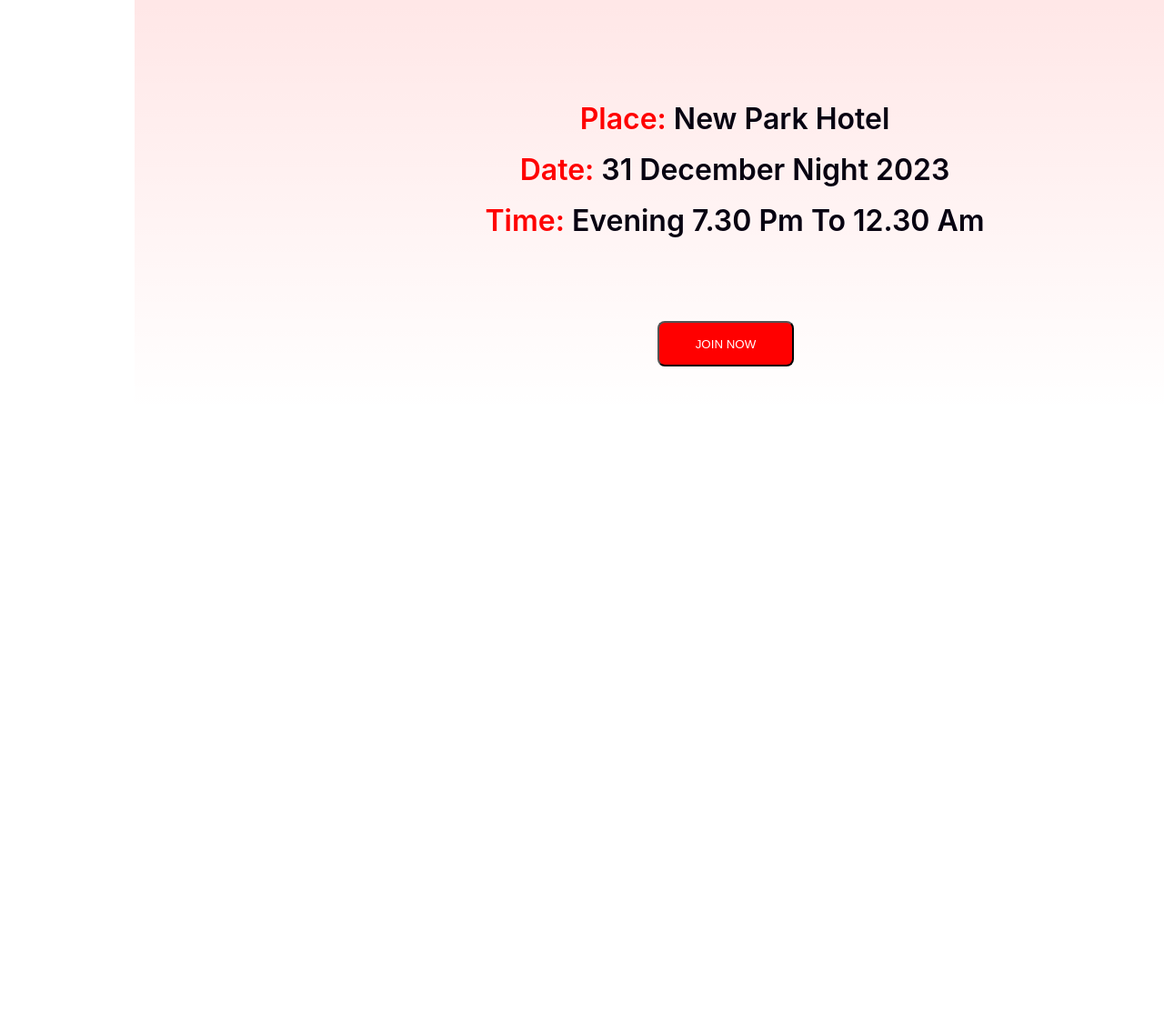
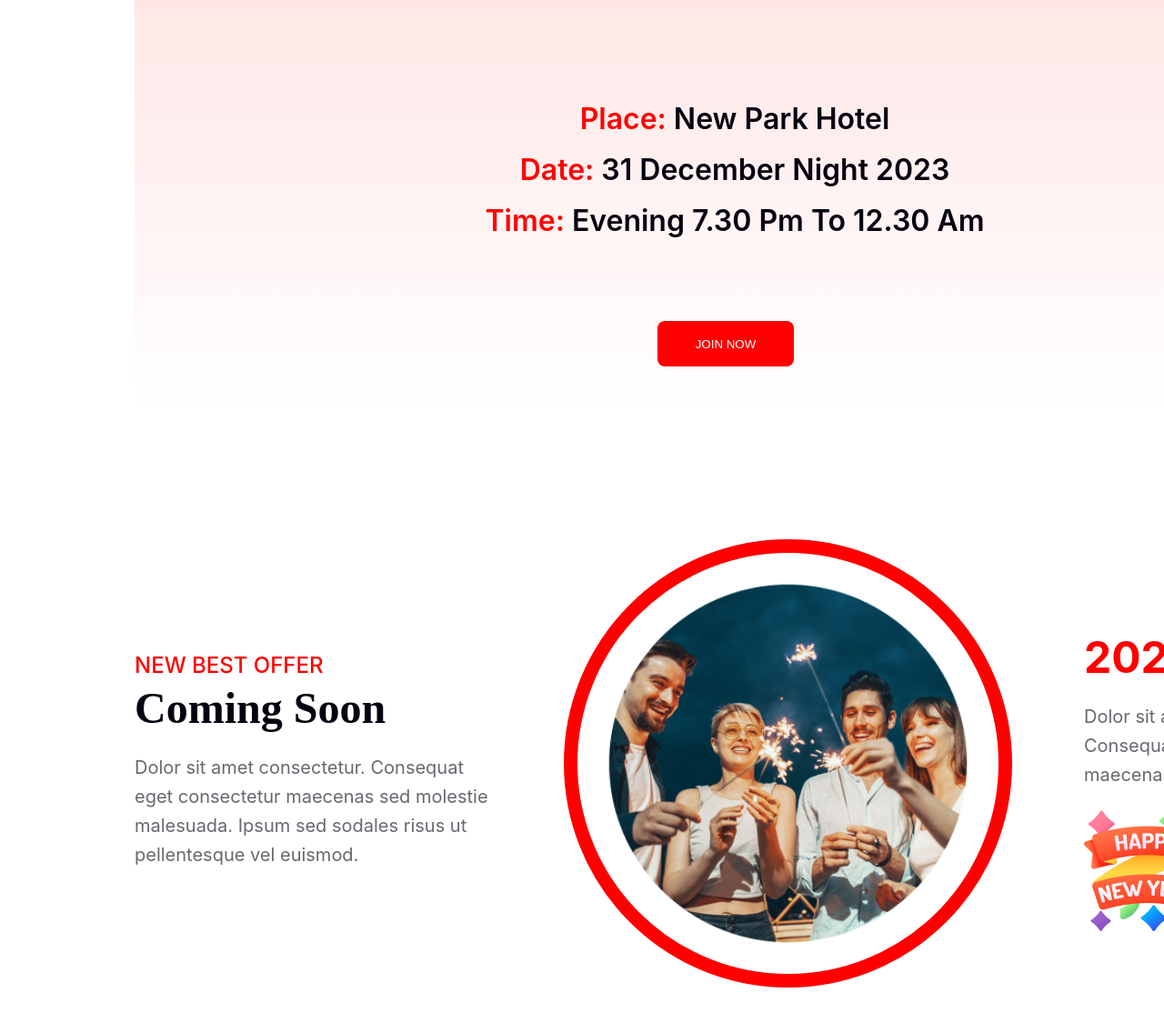
Before and after one commit to GearHead87/b9a1-new-mission, a plain HTML site: page index.html in a window 1280 px wide. Shown: the part 2305-3430 px from the top of the page at 91% size. Before the commit the page ends 2898 px from the top, so only its background shows below. Drawn offline with Linux system fonts and the light colour scheme.

Commit message:
best offer

```diff
--- a/index.html
+++ b/index.html
@@ -42,6 +42,26 @@
             </p>
             <button class="event-btn">JOIN NOW</button>
         </section>
+
+        <section class="best-offer">
+            <div class="best-offer-text">
+                <p>NEW BEST OFFER</p>
+                <p>Coming Soon</p>
+                <p>Dolor sit amet consectetur. Consequat eget consectetur maecenas sed molestie malesuada. Ipsum sed sodales risus ut pellentesque vel euismod. </p>
+
+            </div>
+            <div class="best-offer-img">
+                <img src="images/Ellipse-1.png" alt="happy people">
+            </div>
+
+            <div class="best-offer-text-left">
+                <p>2024</p>
+                <p>Dolor sit amet consectetur. Consequat eget consectetur maecenas sed.</p>
+                <img src="images/Group-96.png" alt="">
+            </div>
+
+        </section>
+
     </main>
 </body>
 
--- a/styles/styles.css
+++ b/styles/styles.css
@@ -190,4 +190,102 @@
     padding: 16px;
     color: white;
     margin: 0 575px;
+    border: 0px;
 }
+
+.event-btn:hover {
+    background: rgb(230, 2, 2);
+}
+
+/* Best offer */
+
+.best-offer {
+    display: flex;
+    justify-content: space-between;
+    flex-direction: row;
+    margin: 140px;
+    width: 1320px;
+    height: 463px;
+}
+
+.best-offer-text {
+    padding-top: 100px;
+    width: 393px;
+    margin: 0;
+}
+
+.best-offer-text p:nth-of-type(1) {
+    color: #F00;
+    font-family: Inter;
+    font-size: 24px;
+    font-style: normal;
+    font-weight: 500;
+    line-height: normal;
+    margin-bottom: 5px;
+}
+
+.best-offer-text p:nth-of-type(2) {
+    color: #070211;
+    font-family: Merriweather;
+    font-size: 48px;
+    font-style: normal;
+    font-weight: 900;
+    line-height: normal;
+    text-transform: capitalize;
+    margin: 0;
+}
+
+.best-offer-text p:nth-of-type(3) {
+    color: rgba(7, 2, 17, 0.60);
+    font-family: Inter;
+    font-size: 20px;
+    font-style: normal;
+    font-weight: 400;
+    line-height: 32px;
+    margin: 0;
+    margin-top: 22px;
+}
+
+
+.best-offer-img {
+    display: flex;
+    justify-content: center;
+    width: 463px;
+    height: 463px;
+    margin: 0;
+    border: 15px solid #F00;
+    border-radius: 100%;
+}
+
+.best-offer-img img {
+    transform: scale(0.85);
+}
+
+.best-offer-text-left {
+    padding-top: 100px;
+    width: 276px;
+    margin: 0;
+}
+
+.best-offer-text-left p:nth-of-type(1) {
+    color: #F00;
+    font-family: Inter;
+    font-size: 48px;
+    font-style: normal;
+    font-weight: 700;
+    line-height: normal;
+    margin: 0;
+}
+
+.best-offer-text-left p:nth-of-type(2) {
+    color: rgba(7, 2, 17, 0.60);
+    font-family: Inter;
+    font-size: 20px;
+    font-style: normal;
+    font-weight: 400;
+    line-height: 32px;
+}
+
+/* .best-offer-text-left img{
+
+} */
```
Also changed, not shown: images/Ellipse-1.png (renamed from images/Ellipse 1.png), images/Group-96.png (renamed from images/Group 96.png).
